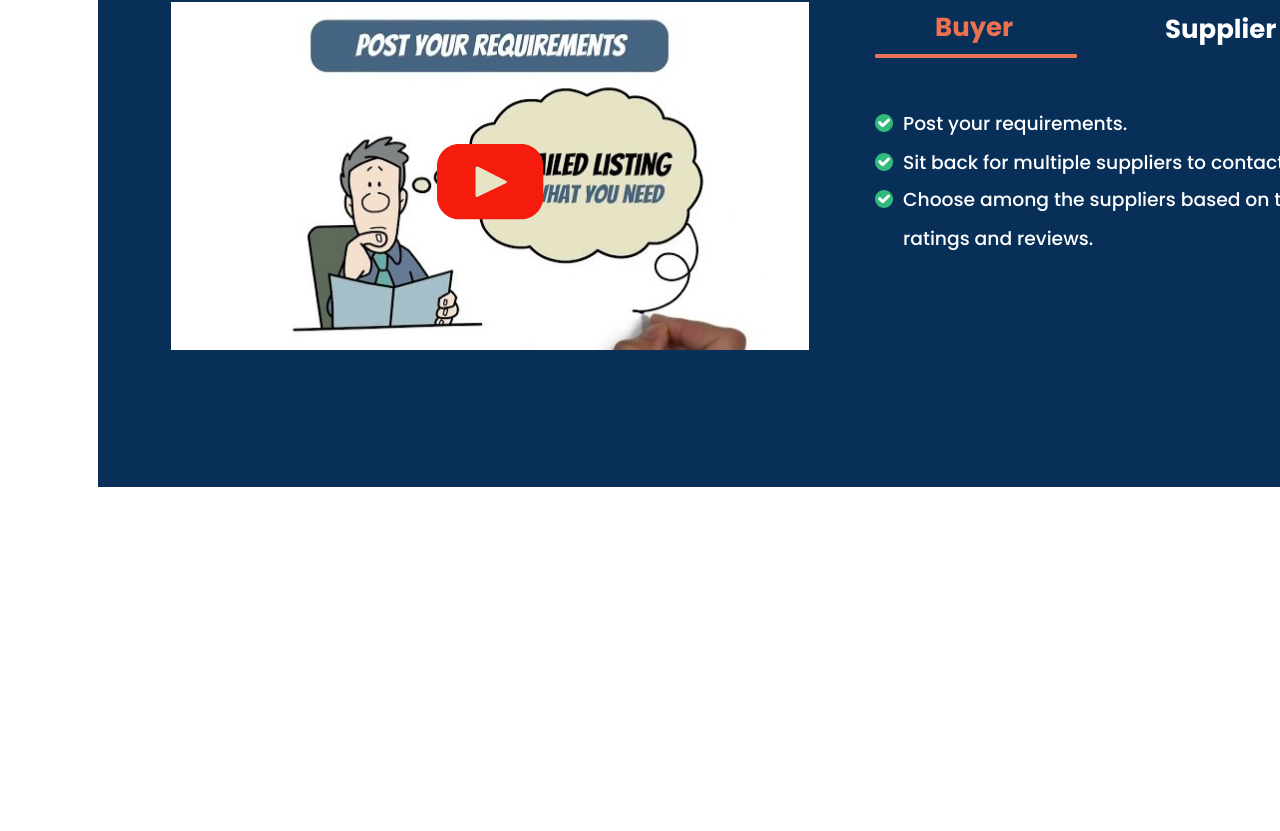
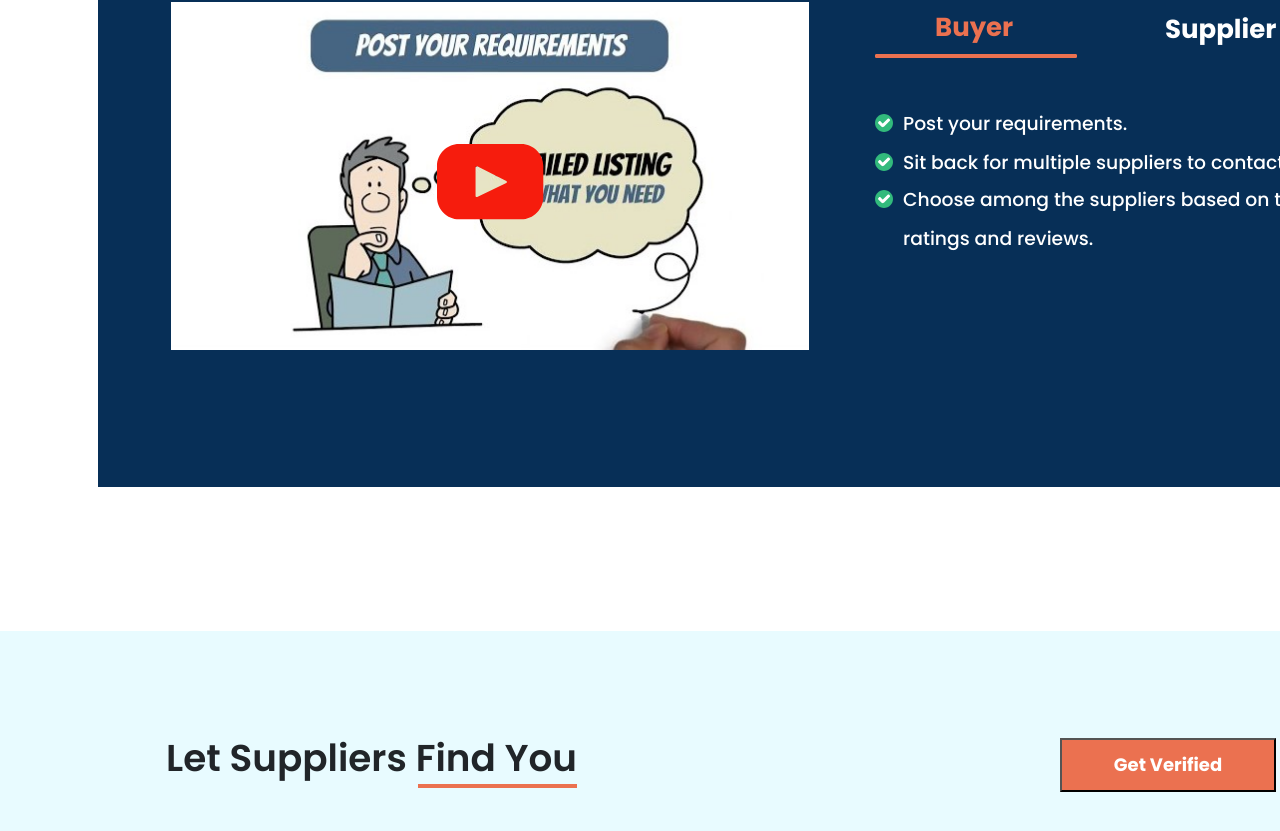
Before and after one commit to lakshay8000/habot, a React (Vite) app: page / in a window 1280 px wide. Shown: the part 1249-2080 px from the top of the page. Before the commit the page ends 1736 px from the top, so only its background shows below. Built offline with nearby package versions, Linux system fonts and the light colour scheme.

Commit message:
added VerifiedBox component

```diff
--- /dev/null
+++ b/src/components/VerifiedBox/VerifiedBox.css
@@ -0,0 +1,53 @@
+#verified-box-wrapper {
+    width: 1512px;
+    height: 254px;
+    position: absolute;
+    top: 1880px;
+    background-color: #E8FBFF;
+}
+
+#verified-box-heading-container {
+    width: 500px;
+    height: 40px;
+    position: absolute;
+    top: 107px;
+    left: 128px;
+}
+
+#verified-box-heading-container span {
+    width: 563px;
+    height: 40px;
+    position: absolute;
+    left: 38px;
+    font-family: "Poppins", sans-serif;
+    font-size: 37.34px;
+    font-weight: 600;
+    line-height: 40px;
+}
+
+#rect {
+    width: 159px;
+    height: 4px;
+    position: absolute;
+    top: 46px;
+    left: 290px;
+    background-color: #EB7150;
+}
+
+#verified-box-wrapper button {
+    width: 216px;
+    height: 54px;
+    position: absolute;
+    top: 107px;
+    left: 1060px;
+    background-color: #EB7150;
+}
+
+#verified-box-wrapper button span {
+    font-family: "Poppins", sans-serif;
+    font-size: 18px;
+    font-weight: 700;
+    line-height: 24px;
+    text-align: center;
+    color: #FFFFFF;
+}
--- /dev/null
+++ b/src/components/VerifiedBox/VerifiedBox.jsx
@@ -0,0 +1,15 @@
+import "./VerifiedBox.css";
+
+function VerifiedBox() {
+    return (
+        <div id="verified-box-wrapper">
+            <div id="verified-box-heading-container">
+                <span>Let Suppliers Find You</span>
+                <div id="rect"></div>
+            </div>
+            <button className="d-flex justify-content-center align-items-center"><span>Get Verified</span></button>
+        </div>
+    )
+}
+
+export default VerifiedBox;
--- a/src/pages/Homepage/Homepage.jsx
+++ b/src/pages/Homepage/Homepage.jsx
@@ -4,6 +4,7 @@ import "./Homepage.css";
 import City from "../../components/City/City";
 import RightArrow from "../../components/RightArrow/RightArrow";
 import VideoBuyer from "../../components/VideoBuyer/VideoBuyer";
+import VerifiedBox from "../../components/VerifiedBox/VerifiedBox";
 
 function Homepage() {
     const [overlayVisible, setOverlayVisible] = useState(false);
@@ -47,6 +48,7 @@ function Homepage() {
 
             <VideoBuyer />
 
+            <VerifiedBox />
         </div>
     )
 }
```
